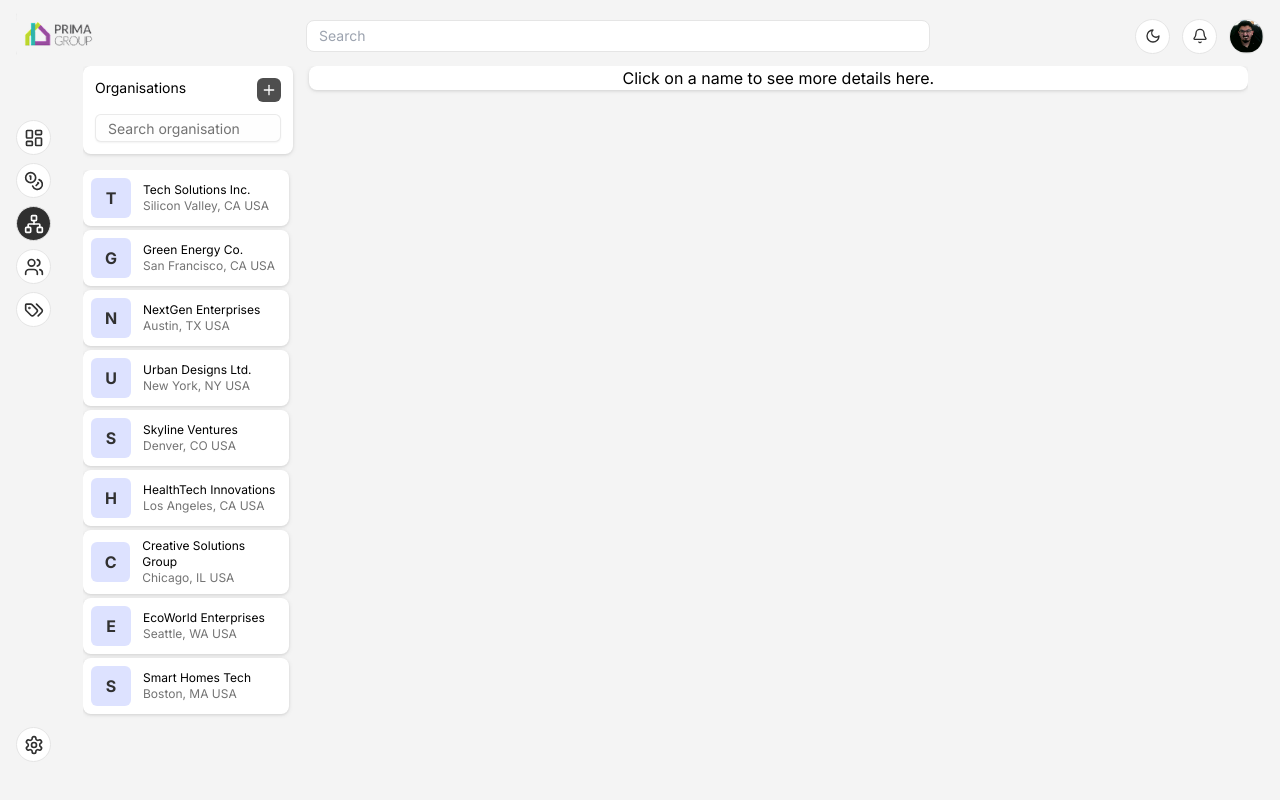
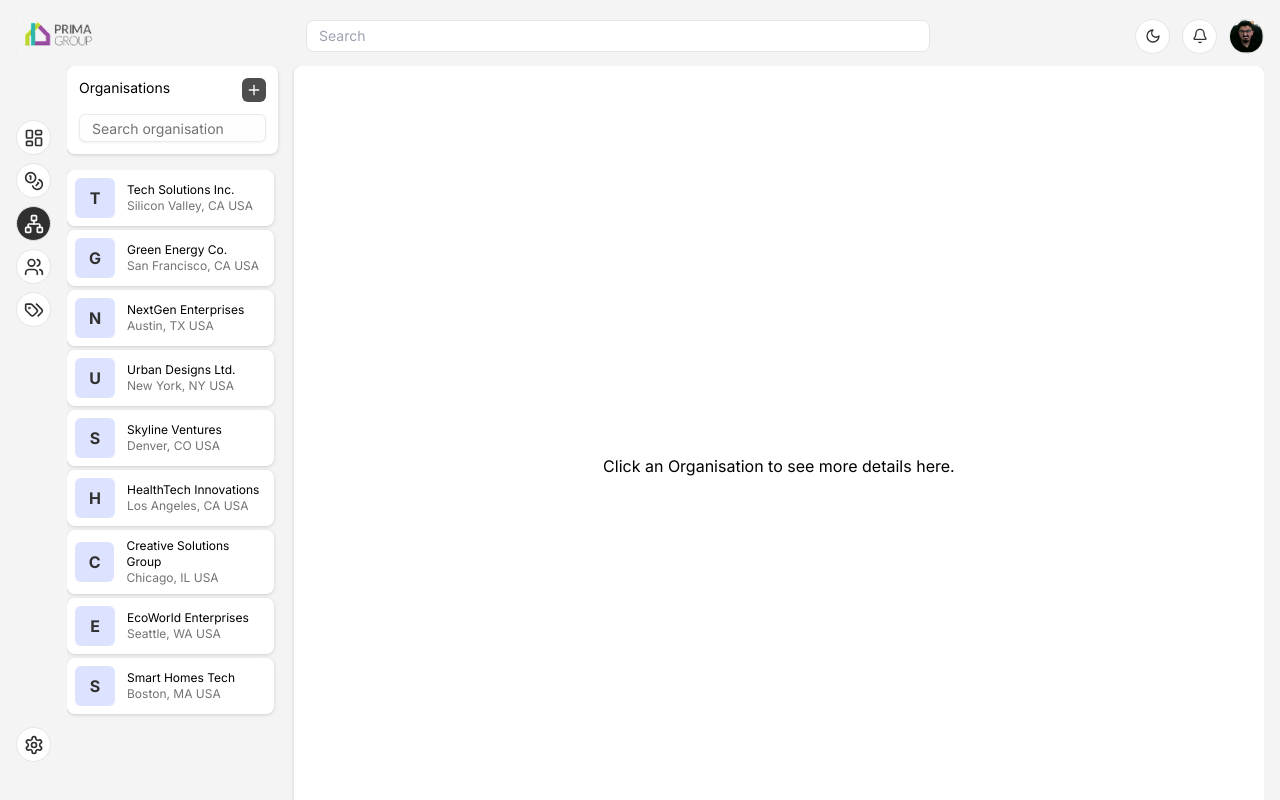
Before and after one commit to Tales-1/crm-playground, a Next.js app: page /organisations in a window 1280 px wide. Shown: the top 800 px of the page. Built offline with nearby package versions, Linux system fonts and the light colour scheme.

Commit message:
layout changes

```diff
--- a/src/app/deals/_components/kanban/kanban-column.tsx
+++ b/src/app/deals/_components/kanban/kanban-column.tsx
@@ -54,7 +54,7 @@ export default function KanbanColumn({
       <div className="flex bg-surface kanban-col-header">
         <div className="ml-3 mt-4 py-1 px-3 rounded-lg" style={{ background: colour }}>
           <h3
-            className={`text-sm font-bold w-fit rounded-lg`}
+            className={`text-sm font-bold w-fit rounded-lg text-[#303030]`}
           >
             {title}
           </h3>
--- a/src/app/deals/page.tsx
+++ b/src/app/deals/page.tsx
@@ -11,7 +11,7 @@ export default async function DealsPage({ searchParams }: DealsPageProps) {
   const activeView = (await searchParams).view || "kanban";
 
   return (
-    <main>
+    <main className="mx-5 overflow-y-hidden">
       <DealsOptionsMenu />
 
       {activeView == "kanban" ?  <KanbanBoard /> : <DealsTable  /> }
--- a/src/app/globals.css
+++ b/src/app/globals.css
@@ -211,11 +211,12 @@ input[type="checkbox"]{
   }
   ::-webkit-scrollbar-track {
     -webkit-box-shadow: inset 0 0 6px rgba(83, 83, 83, 0.07);
-    background-color: var(--surface);
+    background-color: var(--background);
   }
   ::-webkit-scrollbar {
     width: 4px;
     background-color: var(--surface);
+    border-radius: 2px;
   }
   ::-webkit-scrollbar-thumb {
     background-color: gray;
--- a/src/app/organisations/layout.tsx
+++ b/src/app/organisations/layout.tsx
@@ -10,7 +10,7 @@ import { unstable_cache } from "next/cache";
 import OrganisationsNavigation from "./_components/organisations-navigation";
 
 
-// Testing out server side caching
+// Testing out server side caching. This is only for orms.
 const getOrganisations = unstable_cache(
     async () => {
         console.log("fetching")
@@ -29,7 +29,7 @@ export default async function OrganisationsLayout({ children } : { children: Rea
     const data = await getOrganisations();
 
     return(
-        <main className="flex gap-4 mx-8 pb-2">
+        <main className="flex gap-4 mx-4">
             <div className="flex flex-col gap-4">
                 <div className="flex flex-col justify-between bg-surface p-3 rounded-lg drop-shadow">
                     <div className="flex gap-2 justify-between">
--- a/src/app/organisations/page.tsx
+++ b/src/app/organisations/page.tsx
@@ -1,9 +1,7 @@
 export default function Page() {
   return (
-      <div className="grid place-items-center h-full">
-        <div className="text-center">
-          <p>Click on a name to see more details here.</p>
-        </div>
+      <div className="grid place-items-center h-screen">
+          <p>Click an Organisation to see more details here.</p>
       </div>
     );
 }
--- a/src/components/layout/sidebar/sidebar.tsx
+++ b/src/components/layout/sidebar/sidebar.tsx
@@ -12,8 +12,9 @@ import { TooltipContent, TooltipTrigger } from "@radix-ui/react-tooltip";
 interface MenuItem {
   menuText: string;
   iconElement: ReactNode;
-  href: string;
+  pathname: string;
   isActive: boolean;
+  query?:string
 };
 
 export default function Sidebar() {
@@ -22,37 +23,38 @@ export default function Sidebar() {
       menuText: "Dashboard",
       iconElement: <LayoutDashboard size={ICON_SIZES.medium} />,
       isActive: usePathname() == "/",
-      href: "/",
+      pathname: "/",
     },
     {
       menuText: "Deals",
       iconElement: <Coins size={ICON_SIZES.medium} />,
-      isActive: usePathname() == "/deals",
-      href: "/deals",
+      isActive: usePathname().includes("/deals"),
+      pathname: "/deals",
+      query:"view=kanban"
     },
     {
       menuText: "Organisations",
       iconElement: <Network size={ICON_SIZES.medium} />,
-      isActive: usePathname() == "/organisations",
-      href: "/organisations",
+      isActive: usePathname().includes("/organisations"),
+      pathname: "/organisations",
     },
     {
       menuText: "People",
       iconElement: <Users size={ICON_SIZES.medium} />,
-      isActive: usePathname() == "/people",
-      href: "/people",
+      isActive: usePathname().includes("/people"),
+      pathname: "/people",
     },
     {
       menuText: "Products",
       iconElement: <Tags size={ICON_SIZES.medium} />,
-      isActive: usePathname() == "/products",
-      href: "/products",
+      isActive: usePathname().includes("/products"),
+      pathname: "/products",
     },
     {
       menuText: "Settings",
       iconElement: <Settings size={ICON_SIZES.medium} />,
-      isActive: usePathname() == "/settings",
-      href: "/settings"
+      isActive: usePathname().includes("/settings"),
+      pathname: "/settings"
     }
   ];
 
@@ -62,7 +64,7 @@ export default function Sidebar() {
         className="flex flex-col items-start gap-2 h-full"
       >
         {menuItems.map((item) => (
-          <Link href={item.href}
+          <Link href={{ pathname: item.pathname, query: item.query }}
                 className={`relative flex items-center gap-2 ${item.menuText == "Settings" ? "mt-auto mb-12" : ""}`}
                 key={item.menuText}>
             <TooltipProvider>
```
